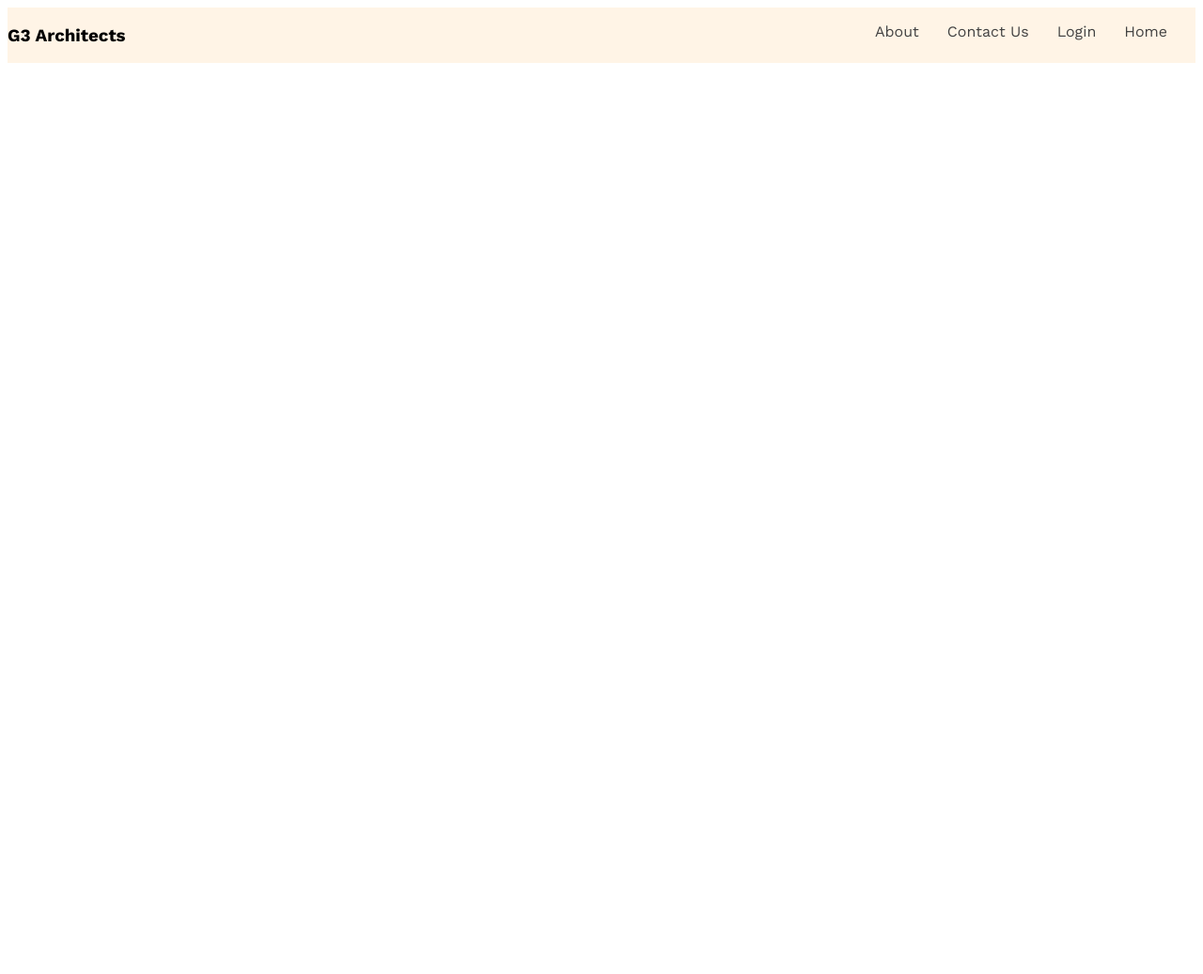
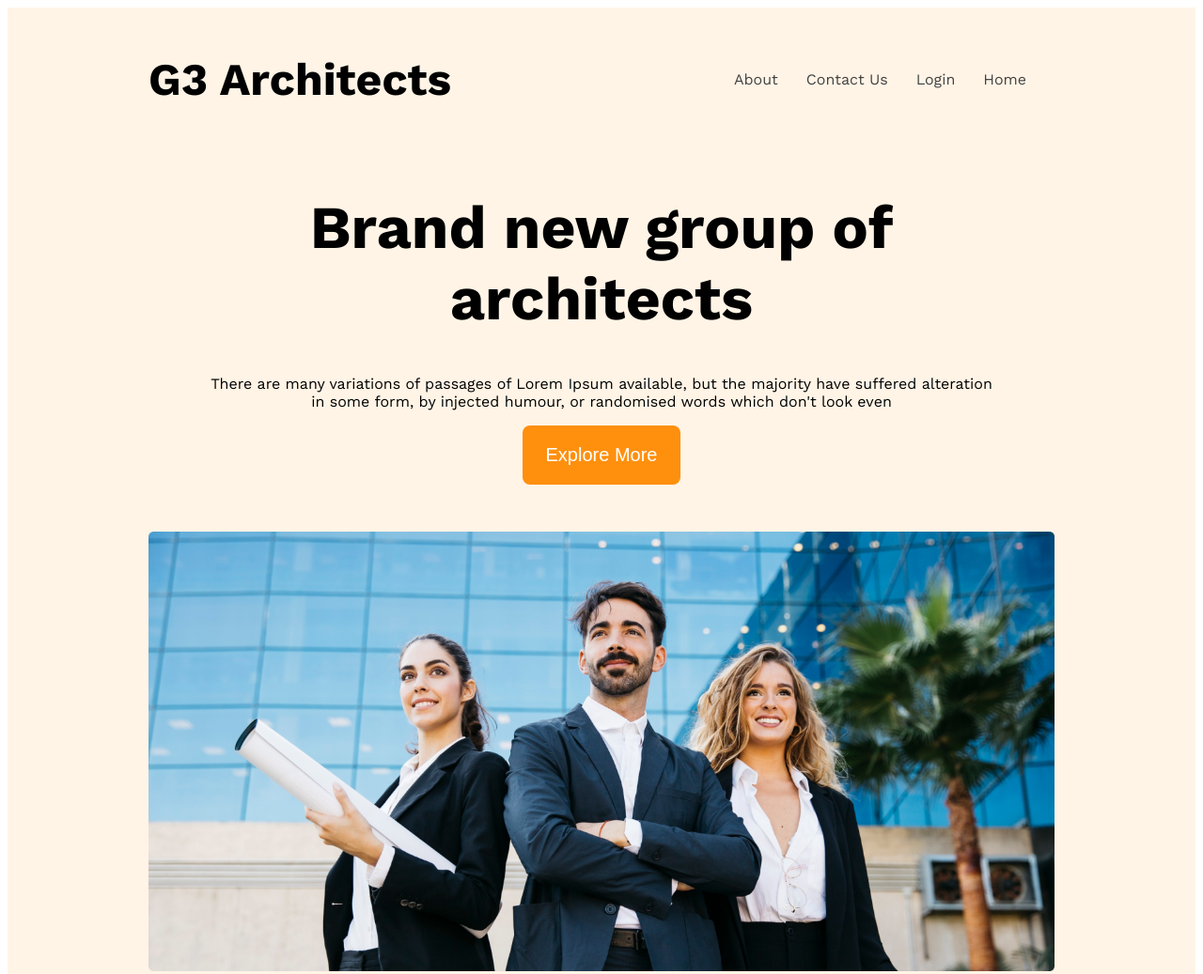
Before and after one commit to Real421/g3-architect-website, a plain HTML site: page index.html in a window 1280 px wide. Shown: the top 1037 px of the page at 94% size. Before the commit the page ends 800 px from the top, so only its background shows below. Drawn offline with nearby package versions, Linux system fonts and the light colour scheme.

Commit message:
added the files

```diff
--- a/index.html
+++ b/index.html
@@ -17,7 +17,14 @@
       <li class="nav-items"><a href="" class="nav-link text-gray">Home</a></li>
     </ul>
   </nav>
-  <div class="banner"></div>
+  <div class="banner">
+    <div class="banner-content">
+      <h1 class="banner-title">Brand new group of architects</h1>
+    <p class="banner-description">There are many variations of passages of Lorem Ipsum available, but the majority have suffered alteration in some form, by injected humour, or randomised words which don't look even</p>
+    <button class="btn-primary">Explore More</button>
+    </div>
+    <img class="banner-image" src="images/banner.png" alt="">
+  </div>
     </header>
   <main>
 
--- a/styles/architect.css
+++ b/styles/architect.css
@@ -24,11 +24,26 @@
 .bg-light{
   background-color: rgba(255, 144, 14, 0.1);
 }
+.btn-primary{
+  background-color: #FF900E;
+  color: white;
+  padding: 20px 25px;
+  font-size: 1.25rem;
+  font-weight: 600px;
+  border-radius: 8px;
+  border: none;
+
+}
 /* header styles */
 
  /* navber styles */
  .navbar{
   justify-content: space-between;
+  align-items: center;
+ }
+ .brand{
+  font-weight: 700px;
+  font-size: 3rem;
  }
  .nav-items{
  list-style-type: none;
@@ -41,5 +56,28 @@
 }
 .navbar, .banner{
   max-width: 1440px;
+  margin: 0 150px;
+
+
+}
+/* banner related styles */
+.banner-content{
+  max-width: 850px;
   margin: 0 auto;
+  text-align: center;
+  margin-bottom: 50px;
 }
+.banner-title{
+  font-weight:700px;
+  font-size: 4rem;
+}
+.banner-image{
+  width: 100%;
+
+}
+/* responsive media query */
+@media screen and (max-width: 576px) {
+  .navbar, .nav-link{
+    flex-direction: column;
+  }
+}
```
Also changed, not shown: images/architect.png (added), images/banner.png (added), images/icons/customers.png (added), images/icons/email.png (added), images/icons/projects.png (added), images/icons/ribon.png (added), images/sponsors/amazon.png (added), images/sponsors/figma.png (added), images/sponsors/google.png (added), images/sponsors/spotify.png (added), images/sponsors/telerama.png (added), images/team1.png (added), images/team2.png (added), images/team3.png (added), 1 more files.
